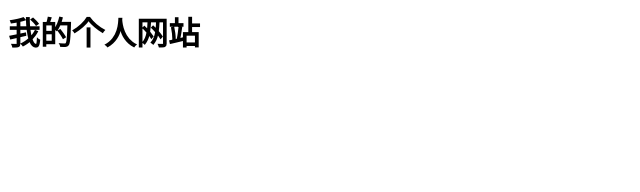
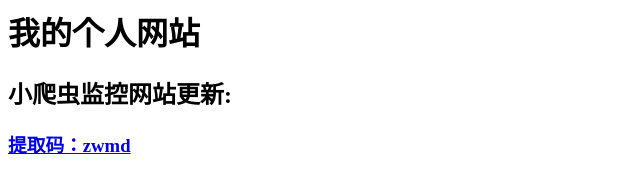
Before and after one commit to jiaAicoder/jiaAicoder.github.io, a plain HTML site: page index.html in a window 1280 px wide. Shown: the whole page, without its empty margins (0-640 px from the left). Drawn offline with Linux system fonts and the light colour scheme.

Commit message:
提交项目

```diff
--- a/index.html
+++ b/index.html
@@ -2,6 +2,11 @@
 <head>
 </head>
 <body>
-<h1>我的个人网站</h1>
+<h1>我的个人网站
+  <h2>小爬虫监控网站更新:</h2>
+  <a href="链接：https://pan.baidu.com/s/1SCZ9zjypVQod92nNH06KIw ">
+  <h3>提取码：zwmd </h3>
+</h1>
+
 </body>
 </html>
```
